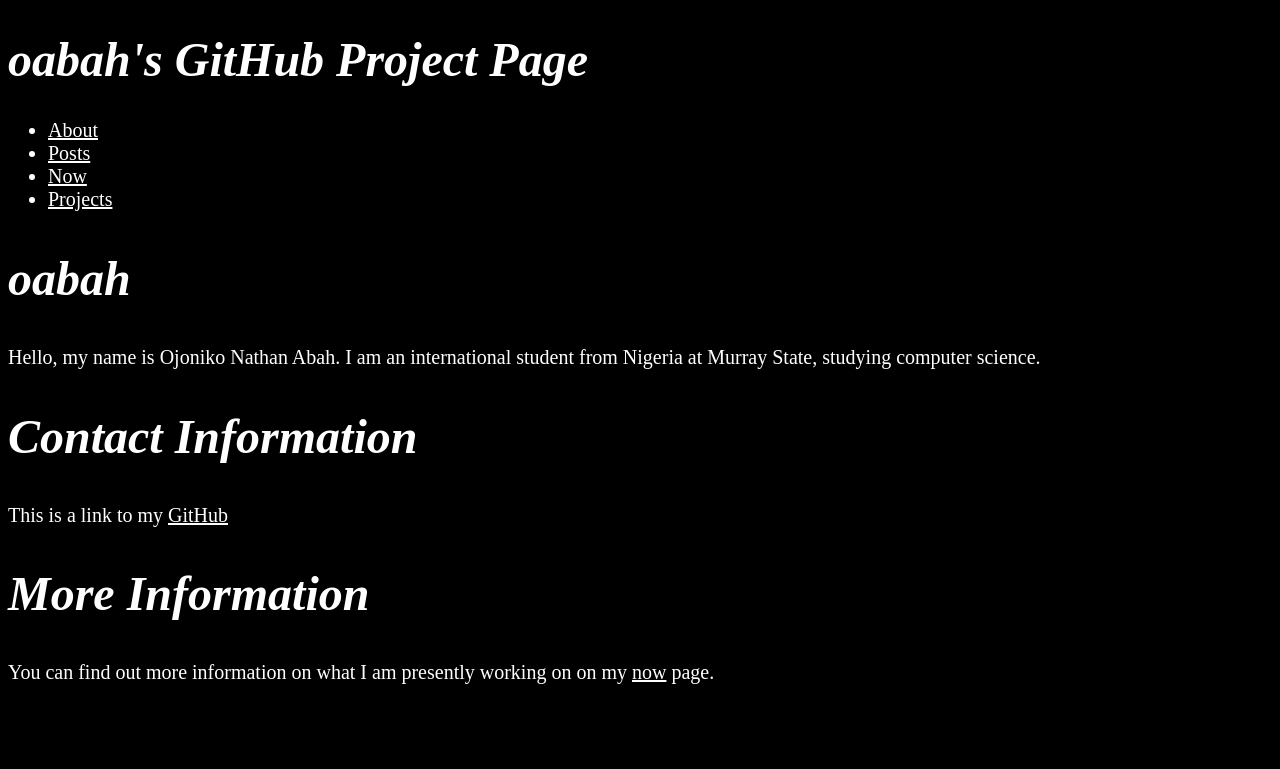
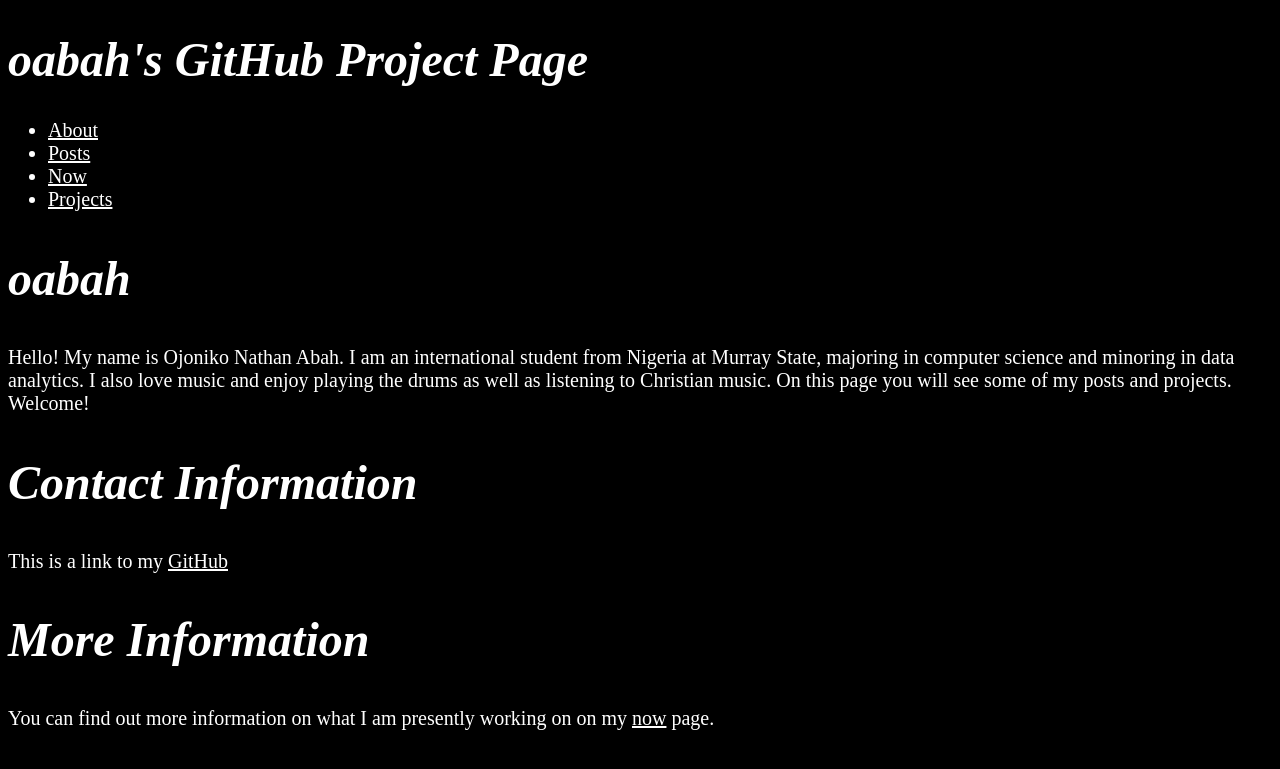
Before and after one commit to oabah/oabah.github.io, a Jekyll site: the page built from about.md, in a window 1280 px wide. Shown: the top 769 px of the page. Built offline with Jekyll 4.4.1, drawn with Linux system fonts in a browser that asks for light colours.

Commit message:
Update about.md

```diff
--- a/about.md
+++ b/about.md
@@ -5,7 +5,9 @@ title: About
 
 ## oabah
 
-Hello, my name is Ojoniko Nathan Abah. I am an international student from Nigeria at Murray State, studying computer science.
+Hello! My name is Ojoniko Nathan Abah. I am an international student from Nigeria at Murray State, majoring in computer science
+and minoring in data analytics. I also love music and enjoy playing the drums as well as listening to Christian music. On this
+page you will see some of my posts and projects. Welcome!
 
 ## Contact Information
 
```
